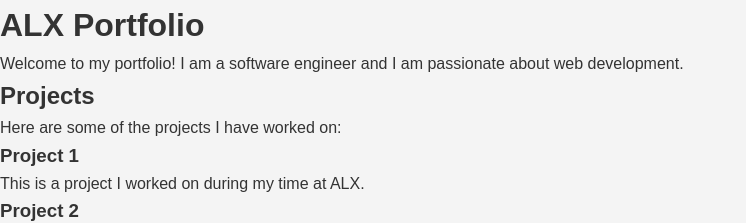
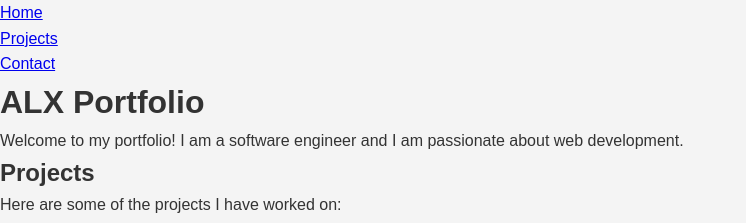
Before and after one commit to abdozayan12/My_First_Portfolio, a website: page html_basic/index.html in a window 1280 px wide. Shown: the top 223 px of the page, without its empty margins (0-746 px from the left). Drawn offline with Linux system fonts and the light colour scheme.

Commit message:
Update index.html

```diff
--- a/html_basic/index.html
+++ b/html_basic/index.html
@@ -9,6 +9,15 @@
 </head>
 
 <body>
+    <header>
+        <nav>
+            <ul>
+                <li><a href="#">Home</a></li>
+                <li><a href="#">Projects</a></li>
+                <li><a href="#">Contact</a></li>
+            </ul>
+        </nav>
+    </header>
     <h1>ALX Portfolio</h1>
     <p>Welcome to my portfolio! I am a software engineer and I am passionate about web development.</p>
     <h2>Projects</h2>
```
